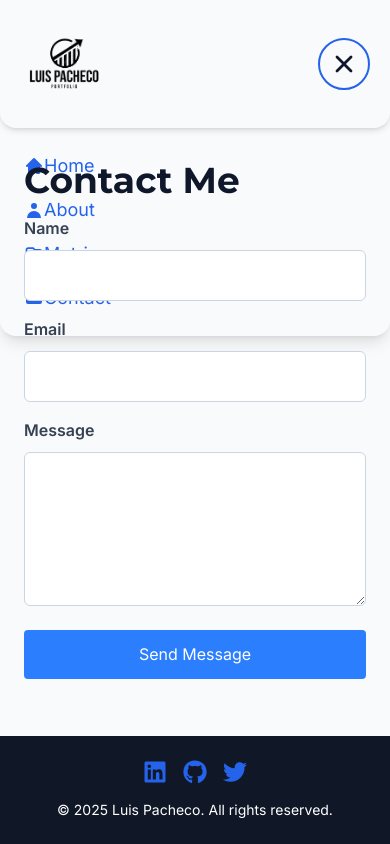
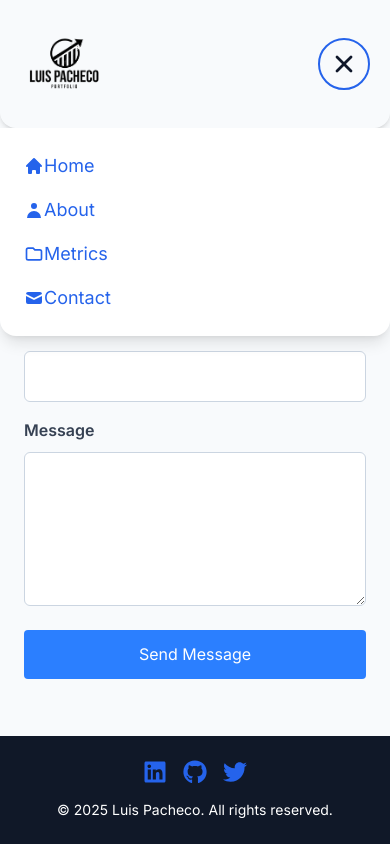
Before and after one commit to palmaisaias/Luis-Pacheco-Portfolio, a React (Vite) app: page /contact in a window 390 px wide. Both pictures are taken after a click on the button 344 px from the left and 64 px from the top of the page. Built offline with nearby package versions, Linux system fonts and the light colour scheme.

Commit message:
mobile menu fix

```diff
--- a/src/components/Header.tsx
+++ b/src/components/Header.tsx
@@ -21,7 +21,7 @@ const Header: React.FC = () => {
       initial={{ y: -80, opacity: 0 }}
       animate={{ y: 0, opacity: 1 }}
       transition={{ duration: 0.6, ease: 'easeOut' }}
-      className="shadow-md rounded-b-2xl bg-transparent h-32"
+      className="relative shadow-md rounded-b-2xl bg-transparent h-32"
       style={{ fontFamily: 'var(--body-font)' }}
     >
       <div className="container mx-auto flex justify-between items-center h-full px-6">
@@ -70,7 +70,7 @@ const Header: React.FC = () => {
       <AnimatePresence>
         {isOpen && (
           <motion.div
-            className="md:hidden rounded-b-2xl shadow-lg bg-transparent"
+            className="md:hidden absolute top-full left-0 right-0 z-50 rounded-b-2xl shadow-lg bg-white"
             initial={{ opacity: 0, height: 0 }}
             animate={{ opacity: 1, height: 'auto' }}
             exit={{ opacity: 0, height: 0 }}
```
